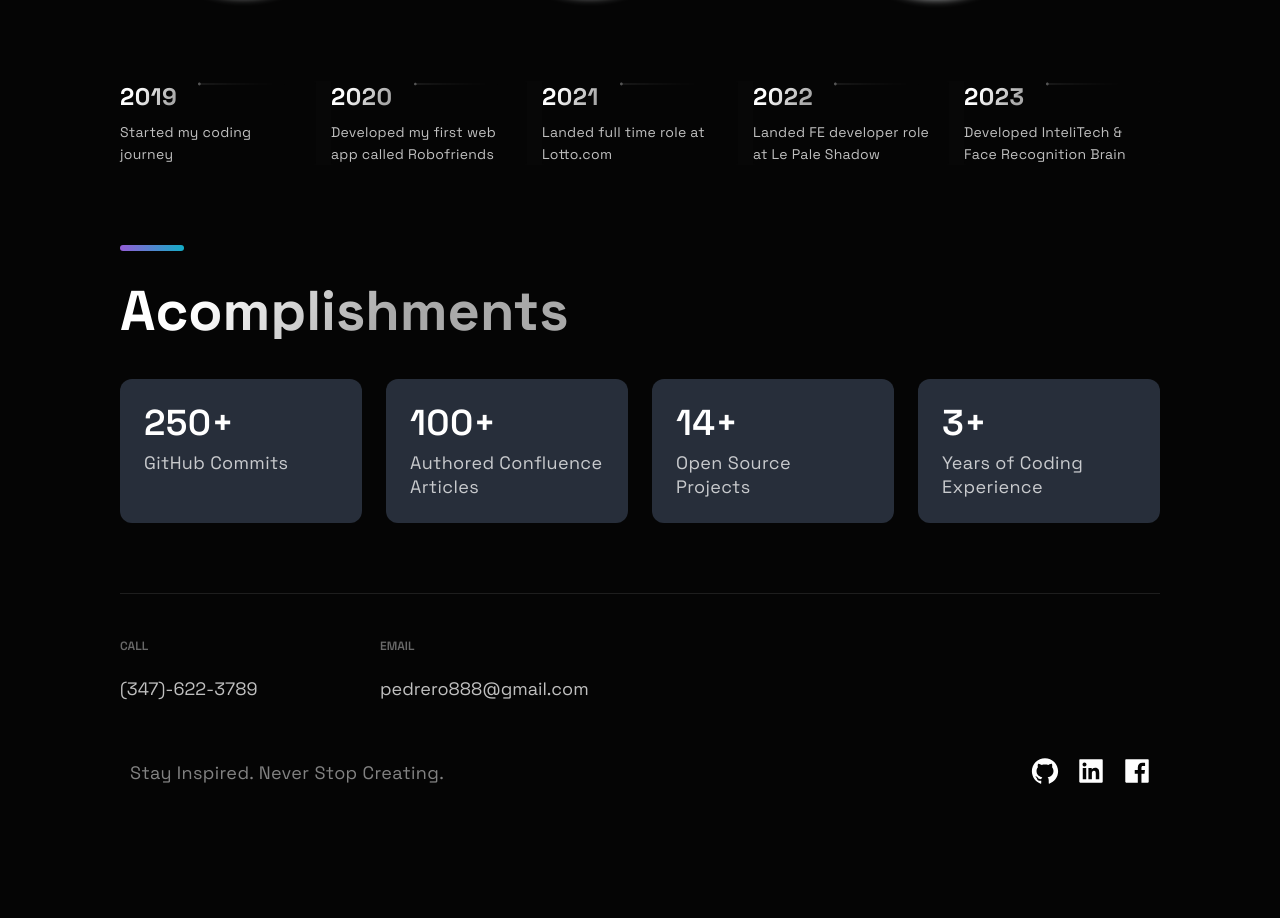
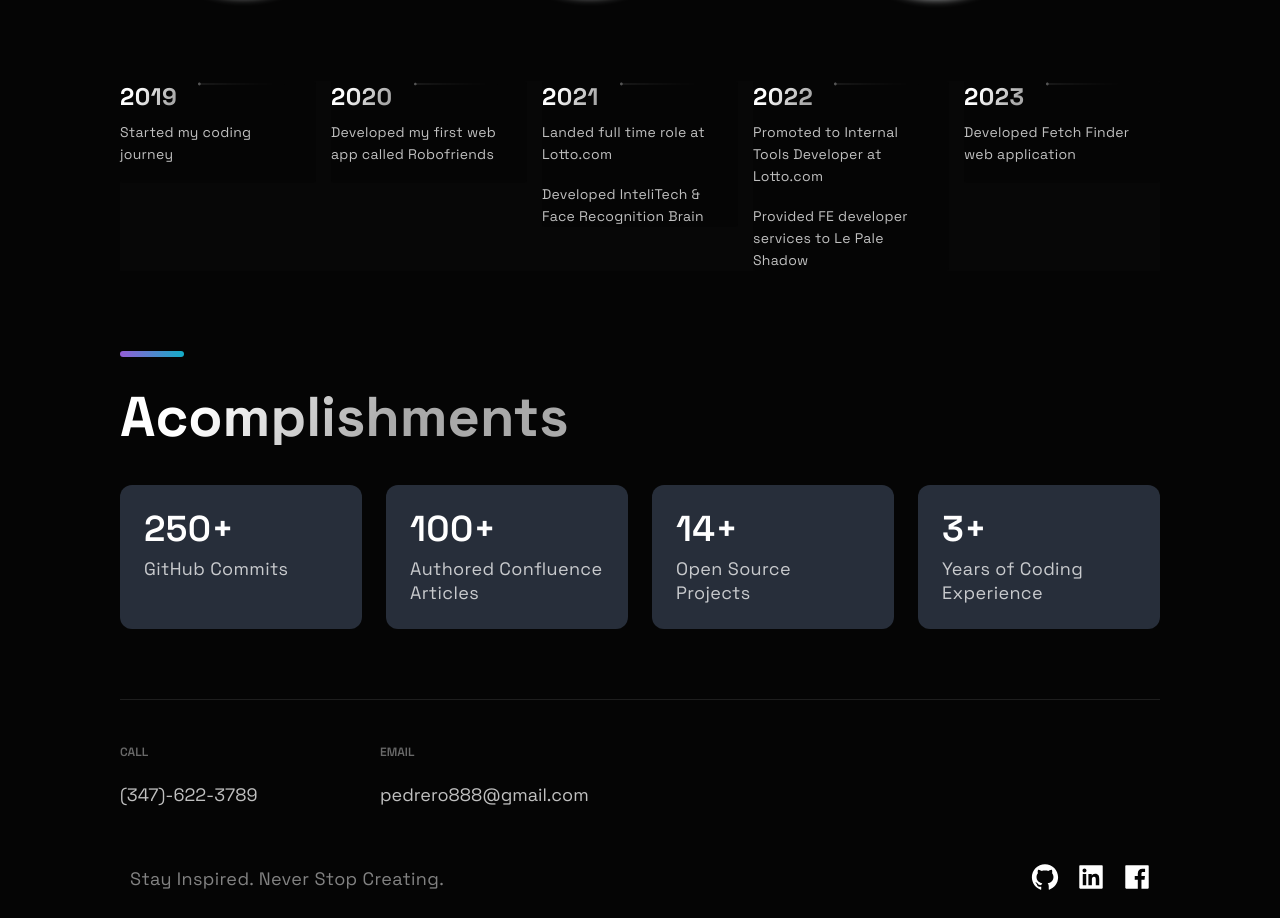
Before and after one commit to davidpedrero/David-Pedero-Portfolio, a Next.js app: page / in a window 1280 px wide. Shown: the part 4004-4922 px from the top of the page. Before the commit the page ends 4852 px from the top, so only its background shows below. Built offline with nearby package versions, Linux system fonts and the light colour scheme.

Commit message:
updated portfolio

```diff
--- a/src/components/TimeLine/TimeLine.js
+++ b/src/components/TimeLine/TimeLine.js
@@ -54,7 +54,7 @@ const Timeline = () => {
         <br/><br/>
         While working as an operations associate at a start-up tech company called Lotto.com, I built Javascript-based automation scripts and dashboards using Google Apps scripts that optimized workflows.
         <br/><br/>
-        Later that June, I agreed to a six-month contract for a frontend developer role at Le Pale Shadow LLC.
+        I also agreed to provide contracted front end development services to Le Pale Shadow LLC for a period of six months while still working my full-time job.
         <br/><br/>
         I have a diverse set of skills, ranging from QA testing and UX design, to front-end and back-end development. My interests lie in innovation, automation and solving problems related to large scale distributed software systems.
       </SectionText>
@@ -122,6 +122,10 @@ const Timeline = () => {
                 <CarouselItemText>
                   {item.text}
                 </CarouselItemText>
+                <br></br>
+                <CarouselItemText>
+                  {item.text2}
+                </CarouselItemText>
               </CarouselItem>
             </CarouselMobileScrollNode>
           ))}
--- a/src/constants/constants.js
+++ b/src/constants/constants.js
@@ -40,9 +40,9 @@ export const projects = [
 export const TimeLineData = [
   { year: 2019, text: 'Started my coding journey', },
   { year: 2020, text: 'Developed my first web app called Robofriends', },
-  { year: 2021, text: 'Landed full time role at Lotto.com',},
-  { year: 2022, text: 'Landed FE developer role at Le Pale Shadow', },
-  { year: 2023, text: 'Developed InteliTech & Face Recognition Brain', }
+  { year: 2021, text: 'Landed full time role at Lotto.com', text2: 'Developed InteliTech & Face Recognition Brain'},
+  { year: 2022, text: 'Promoted to Internal Tools Developer at Lotto.com', text2: 'Provided FE developer services to Le Pale Shadow', },
+  { year: 2023, text: 'Developed Fetch Finder web application', }
 ];
 
 
```
